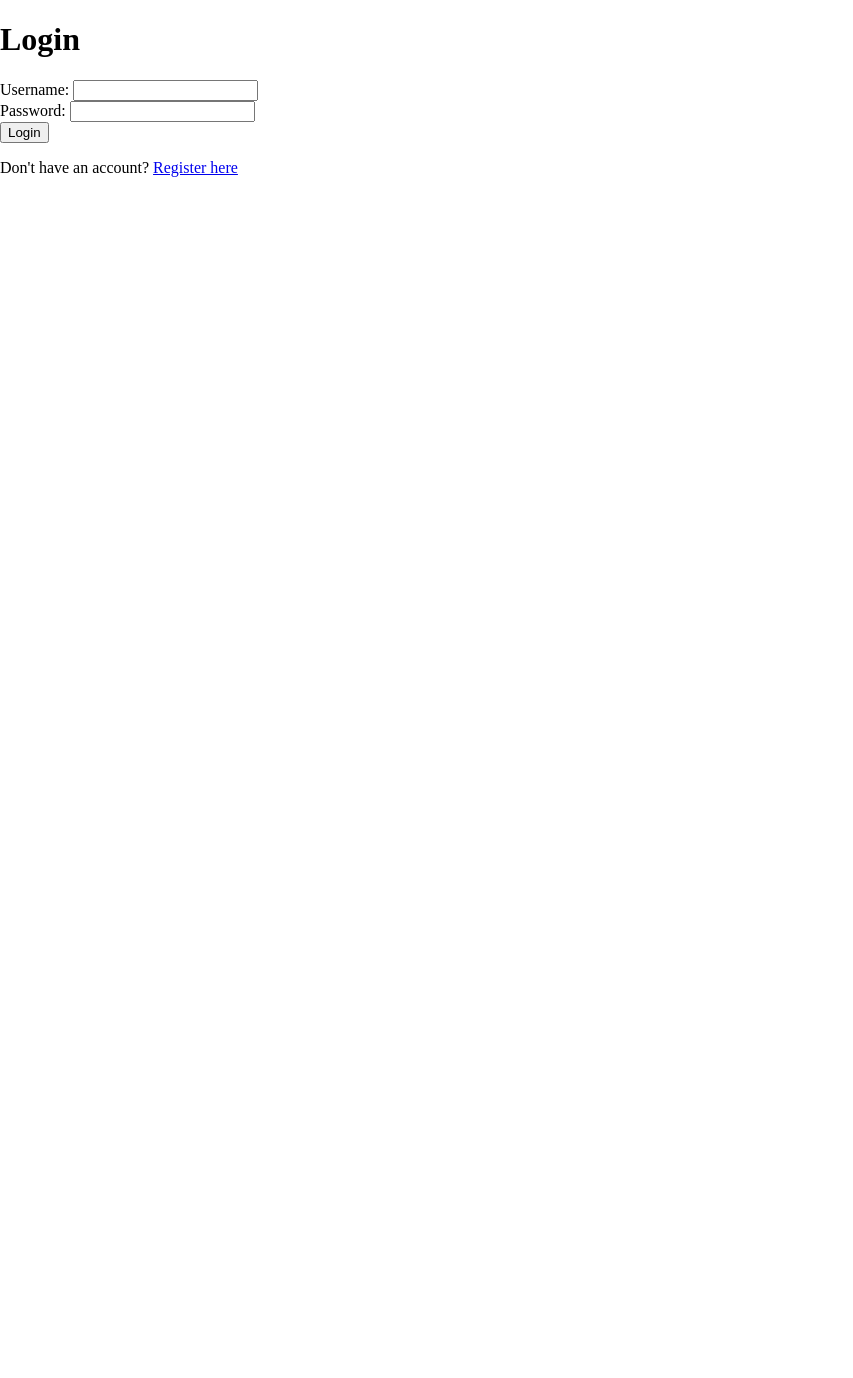
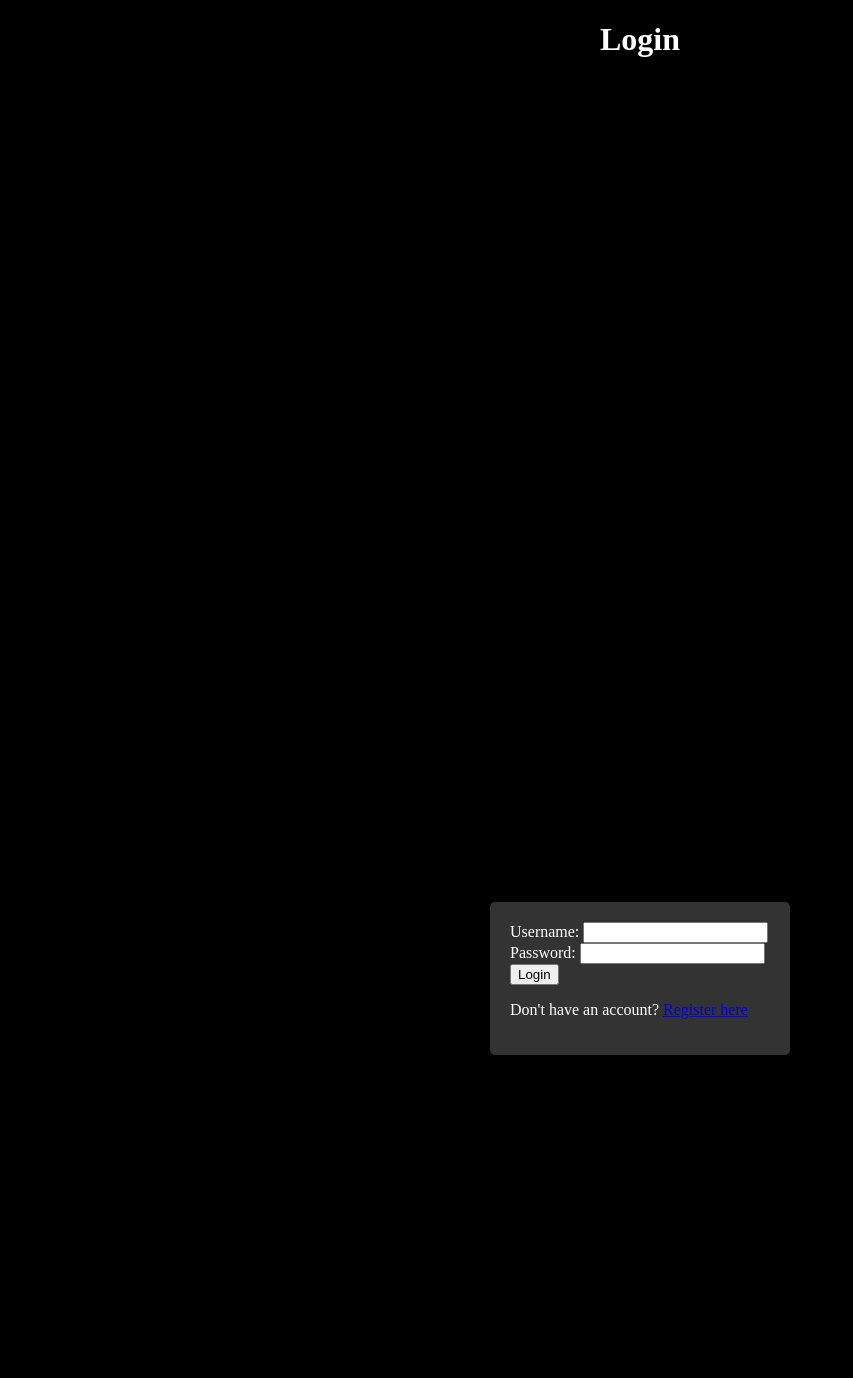
Before and after one commit to godlychrist/Aventones, a PHP site: page / in a window 1280 px wide. Shown: the whole page, without its empty margins (0-853 px from the left). Before the commit the page ends 177 px from the top, so only its background shows below. Run offline with PHP 8.4, Linux system fonts and the light colour scheme.

Commit message:
Login Design (WIP)

```diff
--- a/css/login.css
+++ b/css/login.css
@@ -1,4 +1,30 @@
 body {
     margin: 0;
     padding: 0;
+    background-color: black;
 }
+
+.login-form {
+    padding-top: 500px;
+    display: flex;
+    align-items: center;
+    justify-content: center;
+    height: 100vh;
+}
+
+.form-grouper {
+    box-sizing: border-box;
+    width: 300px;
+    margin: 0 auto;
+    padding: 20px;
+    background-color: #333;
+    border-radius: 5px;
+    box-shadow: 0 0 10px rgba(0, 0, 0, 0.5);
+    color: white;
+}
+
+h1 {
+    text-align: center;
+    margin-bottom: 20px;
+    color: white;
+}
--- a/index.php
+++ b/index.php
@@ -18,7 +18,7 @@
 </head>
 <body>
   <h1>Login</h1>
-  <form action="actions/login.php" method="post">
+  <form action="actions/login.php" method="post" class="login-form">
     <div class="form-grouper">
         <label for="username">Username:</label>
         <input type="text" id="username" name="username" required>
```
